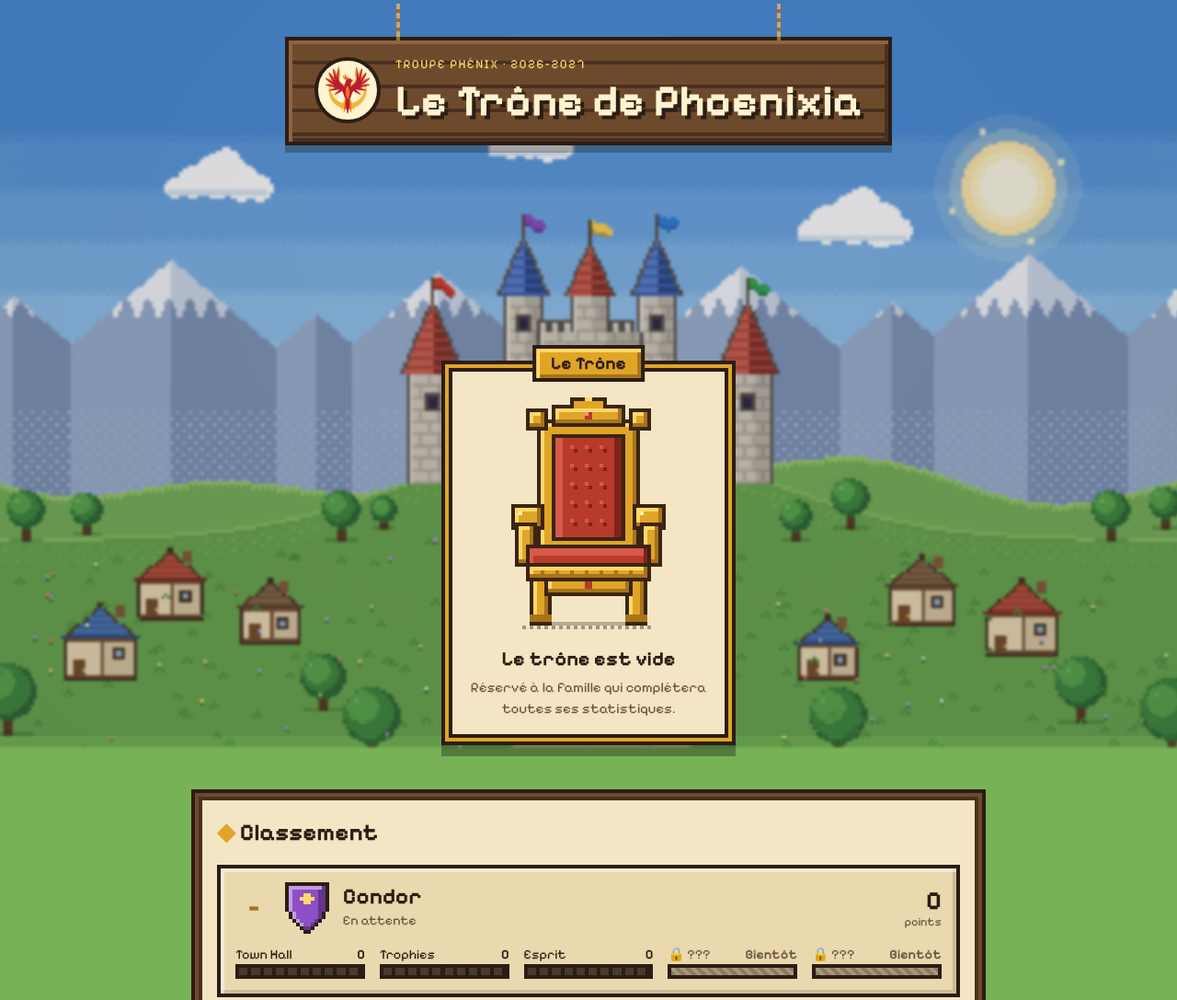
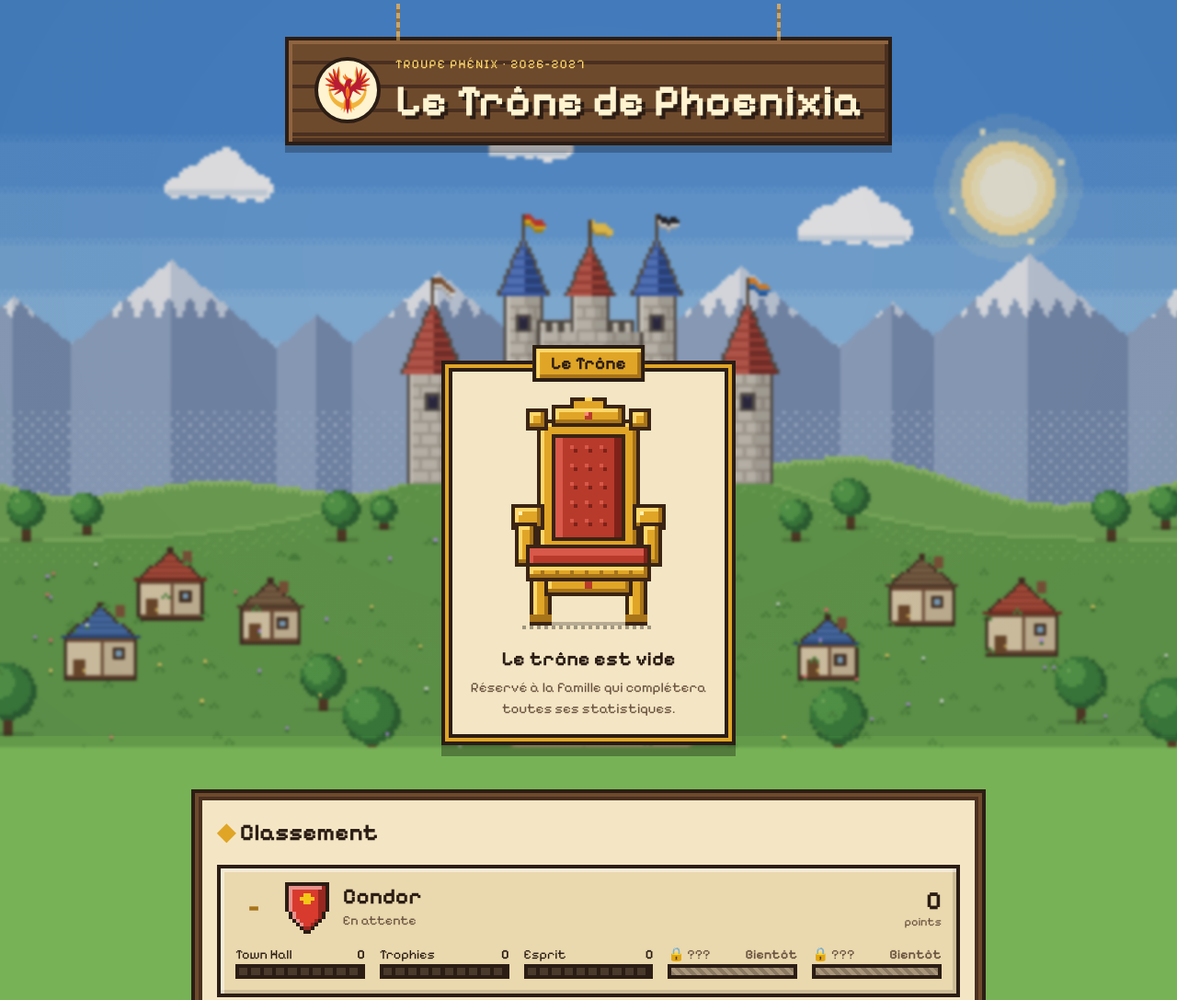
Before and after one commit to UnnamedH/phenix-site, a plain HTML site: page index.html in a window 1280 px wide. Shown: the top 1087 px of the page at 92% size. Drawn offline with Linux system fonts and the light colour scheme; no server answers.

Commit message:
Give each family two colours
Guepard orange/blue, Espadon black/white, Condor red/yellow, Grizzly
brown/white. New patrols[].accent field next to color: the shield cross,
two-tone progress bars, the second half of each tower flag and the
emblem on the wall banners use it. Near-black and off-white are used so
outlines and bar dividers stay visible.

Co-Authored-By: Claude Sonnet 5.5 <noreply@anthropic.com>
Claude-Session: https://claude.ai/code/session_01Y1VuTkD7pGwDjFYRg91kra

```diff
--- a/app.js
+++ b/app.js
@@ -103,6 +103,7 @@
         name: String(p.name).trim(),
         image: p.image,
         color: p.color,
+        accent: p.accent,
         order: p.order,
         scores: p.scores || {},
         value: useAverage && active.length ? sum / active.length : sum
@@ -118,17 +119,20 @@
 
   var Art = window.PhenixArt;
 
-  function colorOf(p) {
-    return /^#[0-9a-f]{3}([0-9a-f]{3})?$/i.test(p.color || "") ? p.color : "#e0a526";
+  // Every family has two colours: "color" (main) and "accent" (second).
+  function hex(v, fallback) {
+    return /^#[0-9a-f]{3}([0-9a-f]{3})?$/i.test(v || "") ? v : fallback;
   }
+  function colorOf(p) { return hex(p.color, "#e0a526"); }
+  function accentOf(p) { return hex(p.accent, "#ffd86b"); }
 
   // ── Kingdom background ─────────────────────────────────────
   // Paint once with the default family colours (so the flags are there
   // immediately), then repaint with the colours from the data.
   function paintKingdom(patrols) {
     var canvas = document.getElementById("kingdom");
-    var colors = ["#d83a2e", "#8e4ec6", "#2f7fe0", "#2fa84f"];
-    (patrols || []).slice(0, 4).forEach(function (p, i) { if (p) colors[i] = colorOf(p); });
+    var colors = [["#8a5a32", "#f2f1ec"], ["#d83a2e", "#f5c518"], ["#26262c", "#f2f1ec"], ["#f08a24", "#2f7fe0"]];
+    (patrols || []).slice(0, 4).forEach(function (p, i) { if (p) colors[i] = [colorOf(p), accentOf(p)]; });
     if (Art && canvas) Art.paintKingdom(canvas, colors);
   }
 
@@ -138,7 +142,7 @@
     var holderName = String(data.throne || "").trim();
     var holder = list.filter(function (p) { return norm(p.name) === norm(holderName); })[0];
     var art = document.getElementById("throne-art");
-    if (Art) Art.paintThrone(art, holder ? colorOf(holder) : null);
+    if (Art) Art.paintThrone(art, holder ? colorOf(holder) : null, holder ? accentOf(holder) : null);
     art.setAttribute("aria-label", holder ? "Le trône royal, aux couleurs de " + holder.name : "Le trône royal, vide");
 
     var state = document.getElementById("throne");
@@ -169,7 +173,7 @@
 
   function crest(p, eager) {
     var canvas = el("canvas", { "class": "crest", "aria-hidden": "true" });
-    if (Art) Art.paintCrest(canvas, colorOf(p));
+    if (Art) Art.paintCrest(canvas, colorOf(p), accentOf(p));
     if (!p.image) return canvas;
     var img = el("img", { "class": "crest-img", src: p.image, alt: "", width: "48", height: "48", decoding: "async" });
     if (eager) img.setAttribute("fetchpriority", "high"); else img.setAttribute("loading", "lazy");
@@ -196,6 +200,7 @@
     list.forEach(function (p, i) {
       var li = el("li", { "class": "rank" });
       li.style.setProperty("--c", colorOf(p));
+      li.style.setProperty("--c2", accentOf(p));
 
       li.appendChild(el("p", { "class": "rank-num", "aria-hidden": "true" }, started ? String(p.rank) : "–"));
       li.appendChild(crest(p, i < 2));
--- a/data/patrols.json
+++ b/data/patrols.json
@@ -49,42 +49,46 @@
     {
       "name": "Grizzly",
       "image": "images/grizzly.jpg",
+      "color": "#8a5a32",
+      "scores": {
+        "townhall": 0,
+        "trophies": 0,
+        "esprit": 0
+      },
+      "accent": "#f2f1ec"
+    },
+    {
+      "name": "Condor",
+      "image": "images/condor.jpg",
       "color": "#d83a2e",
       "scores": {
         "townhall": 0,
         "trophies": 0,
         "esprit": 0
-      }
+      },
+      "accent": "#f5c518"
     },
     {
-      "name": "Condor",
-      "image": "images/condor.jpg",
-      "color": "#8e4ec6",
+      "name": "Espadon",
+      "image": "images/espadon.jpg",
+      "color": "#26262c",
       "scores": {
         "townhall": 0,
         "trophies": 0,
         "esprit": 0
-      }
+      },
+      "accent": "#f2f1ec"
     },
     {
-      "name": "Espadon",
-      "image": "images/espadon.jpg",
-      "color": "#2f7fe0",
+      "name": "Guepard",
+      "image": "images/guepard.jpg",
+      "color": "#f08a24",
       "scores": {
         "townhall": 0,
         "trophies": 0,
         "esprit": 0
-      }
-    },
-    {
-      "name": "Guepard",
-      "image": "images/guepard.jpg",
-      "color": "#2fa84f",
-      "scores": {
-        "townhall": 0,
-        "trophies": 0,
-        "esprit": 0
-      }
+      },
+      "accent": "#2f7fe0"
     }
   ]
 }
--- a/kingdom.js
+++ b/kingdom.js
@@ -62,6 +62,7 @@
     var x, y;
     var flags = [];
     var clouds = [];
+    flagColors = (flagColors || []).map(function (c) { return Array.isArray(c) ? c : [c, "#ffd24a"]; });
 
     // Sky: colour bands with checkerboard dithering between them.
     var sky = ["#4a8fdc", "#5a9be1", "#6ba8e6", "#7db5ea", "#90c2ee", "#a5cff1", "#bbdbf3", "#d2e7f4"];
@@ -174,7 +175,10 @@
       // flag
       var fy = baseY - h - 9;
       rect(cx, fy, 1, 9, "#5d4a36");
-      if (flag) flags.push({ x: cx + 1, y: fy + SKY, c: flag });
+      if (flag) {
+        var pair = Array.isArray(flag) ? flag : [flag, flag];
+        flags.push({ x: cx + 1, y: fy + SKY, c: pair[0], c2: pair[1] });
+      }
     }
     function tower(cx, topY, baseY, w, roofCol, flag) {
       bricks(cx - Math.floor(w / 2), topY, w, baseY - topY);
@@ -210,9 +214,8 @@
     // little banners on the wall
     [[165, flagColors[0]], [178, flagColors[1]], [222, flagColors[2]], [235, flagColors[3]]].forEach(function (b) {
       rect(b[0] - 1, 110, 6, 1, "#5d4a36");
-      rect(b[0], 111, 4, 8, b[1]);
-      px(b[0], 118, "rgba(0,0,0,0)");
-      rect(b[0] + 1, 113, 2, 2, "#ffd24a");
+      rect(b[0], 111, 4, 8, b[1][0]);
+      rect(b[0] + 1, 113, 2, 2, b[1][1]);
     });
 
     // ── Path from the gate ──
@@ -318,10 +321,12 @@
         for (var i = 0; i < 6; i++) {
           // sag: the free end hangs ~2px lower than the pole, with the wind ripple on top
           dy = Math.round((i / 5) * 2 + Math.sin(t * 5 + i * 0.9 + n * 1.7) * 1.1 * (i / 5));
-          out.fillStyle = f.c; out.fillRect(f.x + i, f.y + dy, 1, 4);
+          out.fillStyle = f.c; out.fillRect(f.x + i, f.y + dy, 1, 2);
+          out.fillStyle = f.c2; out.fillRect(f.x + i, f.y + dy + 2, 1, 2);
           out.fillStyle = "rgba(0,0,0,0.25)"; out.fillRect(f.x + i, f.y + dy + 3, 1, 1);
         }
-        out.fillStyle = f.c; out.fillRect(f.x + 6, f.y + dy + 1, 1, 2);
+        out.fillStyle = f.c; out.fillRect(f.x + 6, f.y + dy + 1, 1, 1);
+        out.fillStyle = f.c2; out.fillRect(f.x + 6, f.y + dy + 2, 1, 1);
       });
     }
 
@@ -341,7 +346,7 @@
   }
 
   // ── Throne (48×64) ───────────────────────────────────────────
-  function paintThrone(canvas, crestColor) {
+  function paintThrone(canvas, crestColor, accent) {
     var W = 48, H = 64;
     canvas.width = W; canvas.height = H;
     var ctx = canvas.getContext("2d");
@@ -378,7 +383,7 @@
       shield.forEach(function (row, j) {
         for (var i = 0; i < row.length; i++) {
           var ch = row[i]; if (ch === ".") continue;
-          px(20 + i, 18 + j, ch === "k" ? O : ch === "g" ? gold[1] : ch === "d" ? "rgba(0,0,0,0.35)" : crestColor);
+          px(20 + i, 18 + j, ch === "k" ? O : ch === "g" ? (accent || gold[1]) : ch === "d" ? "rgba(0,0,0,0.35)" : crestColor);
         }
       });
     }
@@ -408,7 +413,7 @@
   }
 
   // Small heraldic shield in a family colour (12×14).
-  function paintCrest(canvas, color) {
+  function paintCrest(canvas, color, accent) {
     var rows = [
       "kkkkkkkkkkkk",
       "kllllllllldk",
@@ -427,7 +432,7 @@
     ];
     canvas.width = 12; canvas.height = 14;
     var ctx = canvas.getContext("2d");
-    var pal = { k: "#2b1d14", l: "rgba(255,255,255,0.45)", c: color, d: "rgba(0,0,0,0.3)", g: "#ffd86b" };
+    var pal = { k: "#2b1d14", l: "rgba(255,255,255,0.45)", c: color, d: "rgba(0,0,0,0.3)", g: accent || "#ffd86b" };
     rows.forEach(function (row, j) {
       for (var i = 0; i < row.length; i++) {
         var ch = row[i]; if (ch === ".") continue;
--- a/styles.css
+++ b/styles.css
@@ -237,8 +237,7 @@ h1 {
 }
 .bar-fill {
   height: 100%;
-  background: var(--c);
-  box-shadow: inset 0 var(--px) 0 rgba(255, 255, 255, 0.35);
+  background: linear-gradient(180deg, var(--c) 50%, var(--c2, rgba(255, 255, 255, 0.45)) 50%);
   transform-origin: left center;
   transform: scaleX(var(--p, 0));
   transition: transform 800ms steps(10, end);
```
Also changed, not shown: maintenance.html (+1 -1 lines), 1 other file.
